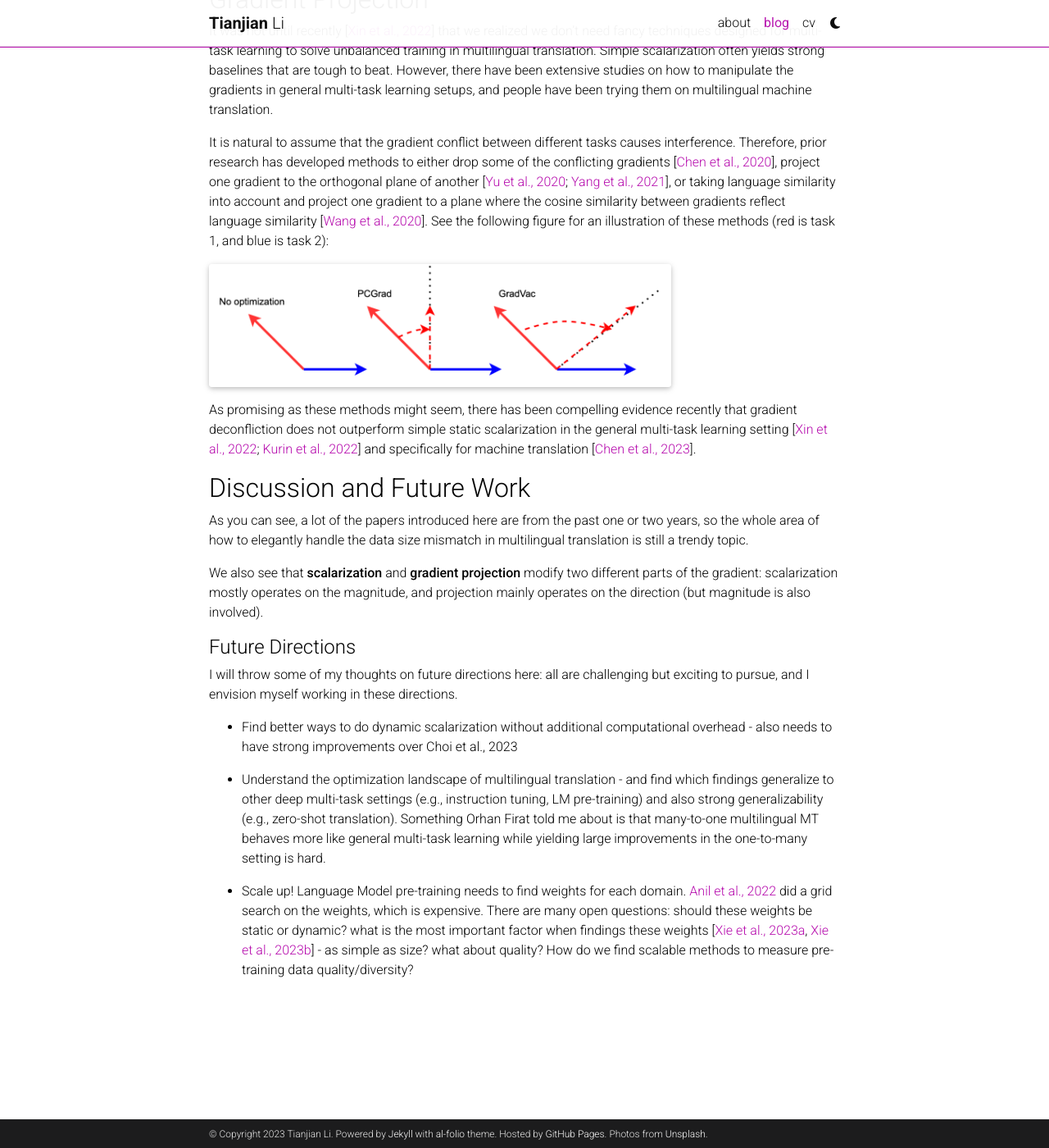
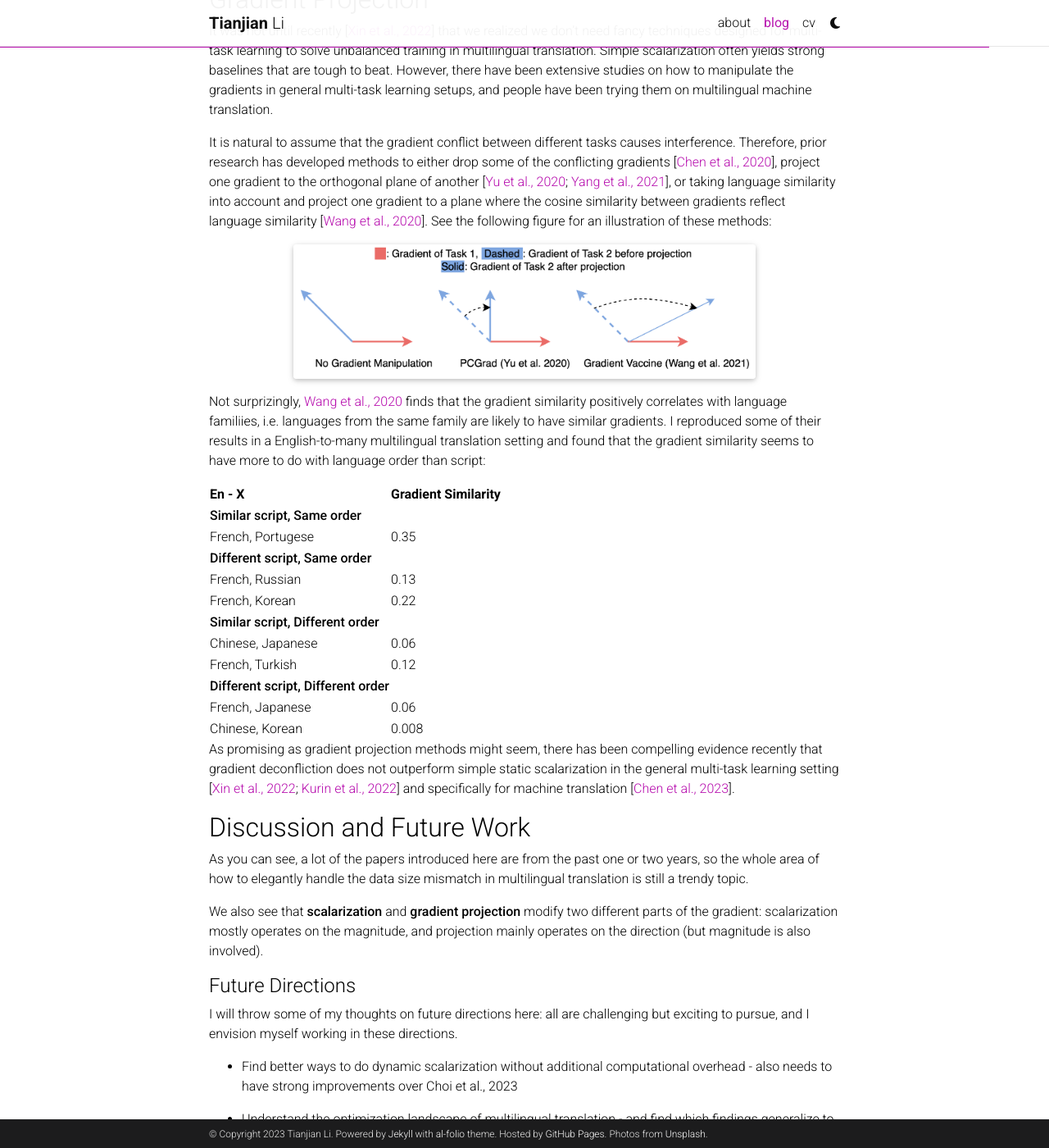
Before and after one commit to tianjianl/tianjianl.github.io, a Jekyll site: the page built from _posts/2023-11-08-mnmt.md, in a window 1280 px wide and 1400 px high, scrolled down 4889 px. Shown: the whole window at 82% size. Built offline with Jekyll 4.4.1, drawn with Linux system fonts in a browser that asks for light colours; full-size pictures stand in for the smaller copies a plugin makes; comment, search, counter and statistics services are not loaded; a style sheet for code colours, icons or effects is not loaded; some of the changed text lies outside the part shown.

Commit message:
fixed typos, added table

```diff
--- a/_posts/2023-11-08-mnmt.md
+++ b/_posts/2023-11-08-mnmt.md
@@ -34,7 +34,7 @@ Here, the parameters for each translation direction are shared, which is much mo
 
 Multilingual Translation can be seen as a multi-task learning (or multi-objective optimization) problem [[Ahroni et al., 2019](https://aclanthology.org/N19-1388/)], where each translation direction is an individual task. We are interested in finding the optimal solutions in that we cannot improve the performance of an individual task without sacrificing the performance of other tasks. Such solutions are called **Pareto optimal solutions** [[Boyd and Vandenberghe, 2004](https://web.stanford.edu/~boyd/cvxbook/)]. The set of all Pareto optimal solutions forms the **Pareto Front** of a given multi-objective optimization problem. See Figure 1 for an illustration of the Pareto front (figure pasted from [Fernandes et al., 2023](https://arxiv.org/abs/2302.09650)).
 
-{% include figure.html path="assets/img/Screenshot%202023-11-08%20at%2011.43.59 PM.png" class="img-fluid rounded z-depth-1" zoomable=true width="391"%}
+{% include figure.html path="assets/img/Screenshot%202023-11-08%20at%2011.43.59 PM.png" class="img-fluid rounded z-depth-1 mx-auto d-block" zoomable=true width="391"%}
 
 ## Scalarization
 
@@ -60,7 +60,7 @@ Although the equivalency of tuning the temperature $$\tau$$ and tuning the weigh
 
 [Fernandes et al., 2023](https://arxiv.org/abs/2302.09650) show we can find the Pareto front for multilingual translation by varying the sampling ratio. However, their work assumes that we have an even amount of data for each translation direction, which is often untrue in real-world settings. A follow-up work [[Chen et al., 2023](https://arxiv.org/abs/2304.03216)] shows that when there is a data size mismatch, the Pareto front collapses: see the following figure from the paper for a comparison between the Pareto curve when data is balanced VS data is imbalanced.
 
-{% include figure.html path="assets/img/Screenshot%202023-11-08%20at%204.45.32 PM.png" class="img-fluid rounded z-depth-1" width="602" zoomable=true %}
+{% include figure.html path="assets/img/Screenshot%202023-11-08%20at%204.45.32 PM.png" class="img-fluid rounded z-depth-1 mx-auto d-block" width="602" zoomable=true %}
 
 [Chen et al., 2023](https://arxiv.org/abs/2304.03216) presents a comprehensive study on how to tune the sampling temperature (or, equivalently, task weights) for each translation direction. Given a fixed sampling ratio $p$ and the number of training examples $D$ for a given direction, the cross-entropy loss can be expressed as:
 
@@ -118,11 +118,29 @@ Instead of searching for these fantastic weights, why don't we train on HRLs and
 
 It was not until recently [[Xin et al., 2022](https://arxiv.org/abs/2209.11379)] that we realized we don't need fancy techniques designed for multi-task learning to solve unbalanced training in multilingual translation. Simple scalarization often yields strong baselines that are tough to beat. However, there have been extensive studies on how to manipulate the gradients in general multi-task learning setups, and people have been trying them on multilingual machine translation.
 
-It is natural to assume that the gradient conflict between different tasks causes interference. Therefore, prior research has developed methods to either drop some of the conflicting gradients [[Chen et al., 2020](https://arxiv.org/abs/2010.06808)], project one gradient to the orthogonal plane of another [[Yu et al., 2020](https://arxiv.org/abs/2001.06782?context=cs.RO); [Yang et al., 2021](https://arxiv.org/abs/2109.04778)], or taking language similarity into account and project one gradient to a plane where the cosine similarity between gradients reflect language similarity [[Wang et al., 2020](https://arxiv.org/abs/2010.05874)]. See the following figure for an illustration of these methods (red is task 1, and blue is task 2):
+It is natural to assume that the gradient conflict between different tasks causes interference. Therefore, prior research has developed methods to either drop some of the conflicting gradients [[Chen et al., 2020](https://arxiv.org/abs/2010.06808)], project one gradient to the orthogonal plane of another [[Yu et al., 2020](https://arxiv.org/abs/2001.06782); [Yang et al., 2021](https://arxiv.org/abs/2109.04778)], or taking language similarity into account and project one gradient to a plane where the cosine similarity between gradients reflect language similarity [[Wang et al., 2020](https://arxiv.org/abs/2010.05874)]. See the following figure for an illustration of these methods:
 
-{% include figure.html path="assets/img/Screenshot%202023-11-08%20at%2011.45.54 PM.png" class="img-fluid rounded z-depth-1" width="564" zoomable=true %}
+{% include figure.html path="assets/img/Grad.png" class="img-fluid rounded z-depth-1 mx-auto d-block" width="564" zoomable=true %}
 
-As promising as these methods might seem, there has been compelling evidence recently that gradient deconfliction does not outperform simple static scalarization in the general multi-task learning setting [[Xin et al., 2022](https://arxiv.org/abs/2209.11379); [Kurin et al., 2022](https://arxiv.org/abs/2201.04122)] and specifically for machine translation [[Chen et al., 2023](https://arxiv.org/abs/2304.03216)].
+Not surprizingly, [Wang et al., 2020](https://arxiv.org/abs/2010.05874) finds that the gradient similarity positively correlates with language familiies, i.e. languages from the same family are likely to have similar gradients. I reproduced some of their results in a English-to-many multilingual translation setting and found that the gradient similarity seems to have more to do with language order than script:
+
+
+| En - X                            | Gradient Similarity |
+| --------------------------------- | ------------------- |
+| **Similar script, Same order**    |                     |
+| French, Portugese                 | 0.35                |
+| **Different script, Same order**  |                     |
+| French, Russian                   | 0.13                |
+| French, Korean                    | 0.22                |
+| **Similar script, Different order** |                     |
+| Chinese, Japanese                 | 0.06                |
+| French, Turkish                   | 0.12                |
+| **Different script, Different order** |                     |
+| French, Japanese                  | 0.06                |
+| Chinese, Korean                   | 0.008               |
+
+
+As promising as gradient projection methods might seem, there has been compelling evidence recently that gradient deconfliction does not outperform simple static scalarization in the general multi-task learning setting [[Xin et al., 2022](https://arxiv.org/abs/2209.11379); [Kurin et al., 2022](https://arxiv.org/abs/2201.04122)] and specifically for machine translation [[Chen et al., 2023](https://arxiv.org/abs/2304.03216)].
 
 ## Discussion and Future Work
 
@@ -138,4 +156,4 @@ I will throw some of my thoughts on future directions here: all are challenging
 
 - Understand the optimization landscape of multilingual translation - and find which findings generalize to other deep multi-task settings (e.g., instruction tuning, LM pre-training) and also strong generalizability (e.g., zero-shot translation). Something Orhan Firat told me about is that many-to-one multilingual MT behaves more like general multi-task learning while yielding large improvements in the one-to-many setting is hard.
 
-- Scale up! Language Model pre-training needs to find weights for each domain. [Anil et al., 2022](https://arxiv.org/abs/2305.10403) did a grid search on the weights, which is expensive. There are many open questions: should these weights be static or dynamic? what is the most important factor when findings these weights [[Xie et al., 2023a](https://arxiv.org/abs/2302.03169), [Xie et al., 2023b](https://arxiv.org/abs/2305.10429)] - as simple as size? what about quality? How do we find scalable methods to measure pre-training data quality/diversity?
+- Scale up! Language Model pre-training needs to find weights for each domain. [Anil et al., 2022](https://arxiv.org/abs/2305.10403) did a grid search on the weights, which is expensive. There are many open questions: should these weights be static or dynamic? what is the most important factor when finding these weights [[Xie et al., 2023a](https://arxiv.org/abs/2302.03169), [Xie et al., 2023b](https://arxiv.org/abs/2305.10429)] - as simple as size? what about quality? How do we find scalable methods to measure pre-training data quality/diversity?
```
Also changed, not shown: assets/img/Grad.png (added).
